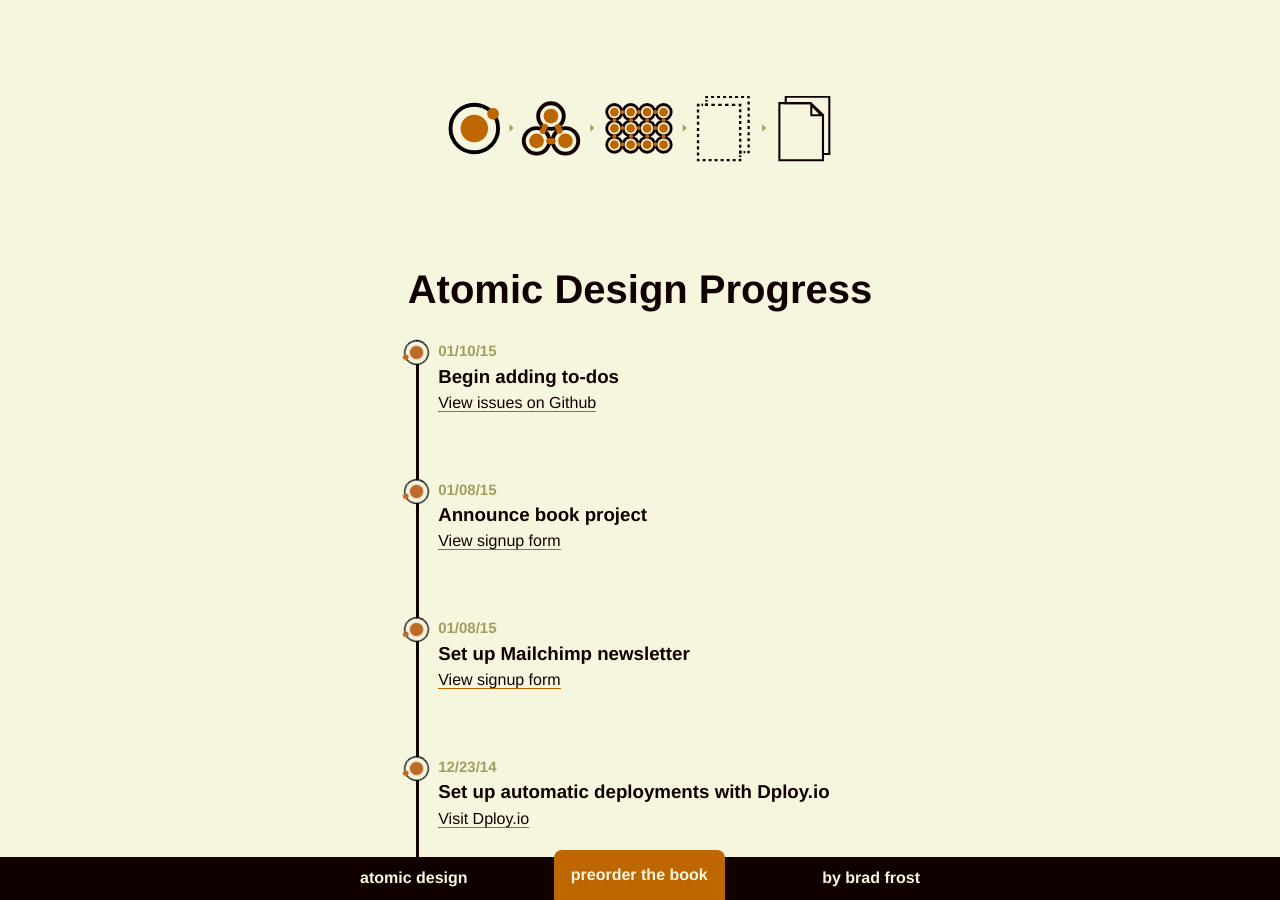
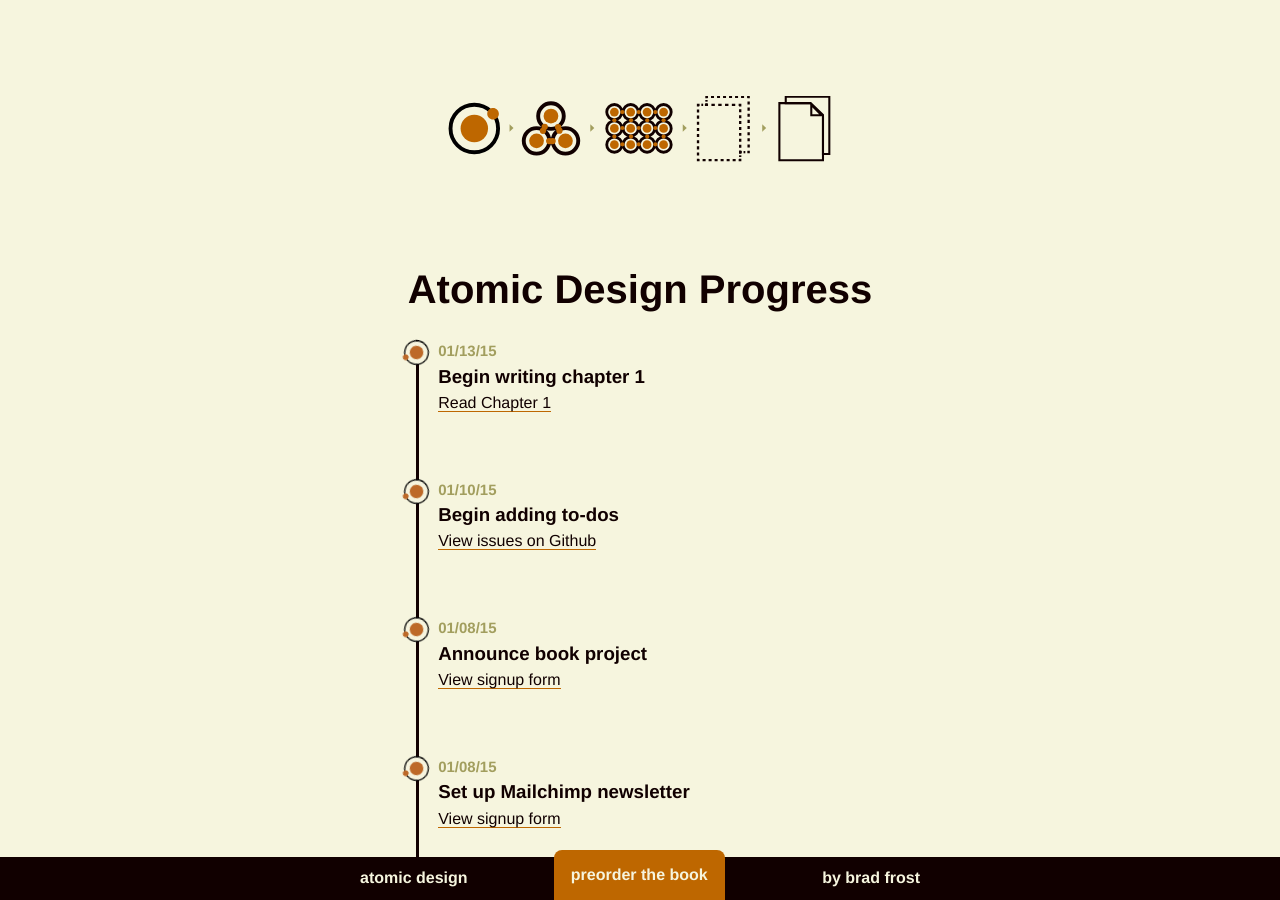
Before and after one commit to bradfrost/atomic-design, a Jekyll site: the page built from timeline.md, in a window 1280 px wide and 900 px high. Built offline with Jekyll 4.4.1, drawn with Linux system fonts in a browser that asks for light colours.

Commit message:
Added Chapter 1 node to timeline

```diff
--- a/timeline.md
+++ b/timeline.md
@@ -20,3 +20,5 @@ permalink: /timeline/
    [View signup form](http://bradfrost.com/blog/post/atomic-design-book/)
 8. ### *01/10/15* Begin adding to-dos
    [View issues on Github](https://github.com/bradfrost/atomic-design/issues)
+9. ### *01/13/15* Begin writing chapter 1
+   [Read Chapter 1](http://atomicdesign.bradfrost.com/chapter-1/)
```
Also changed, not shown: 2 other files.
